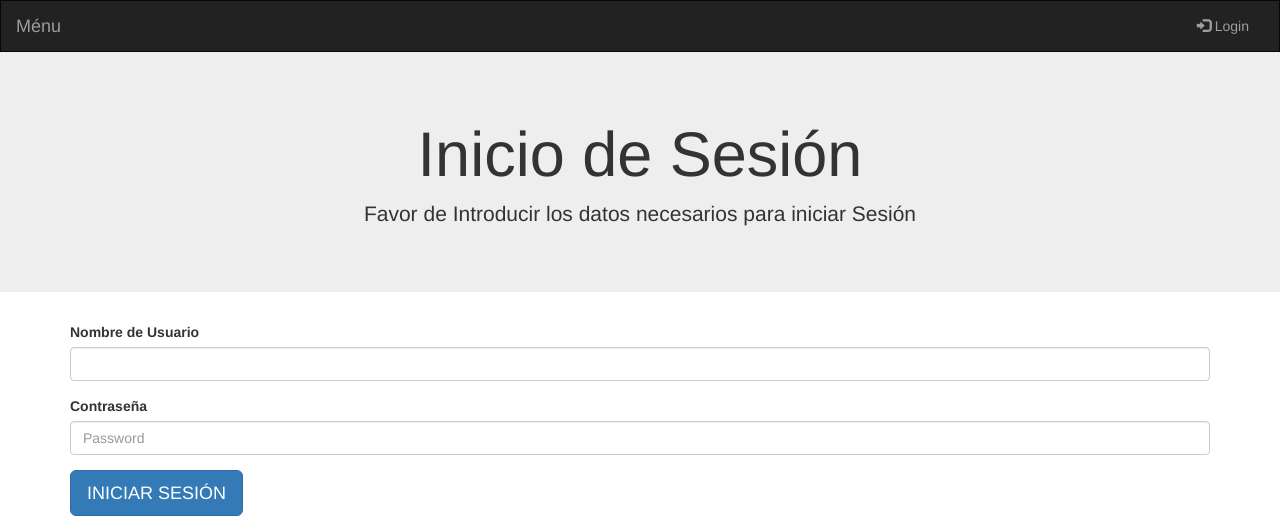
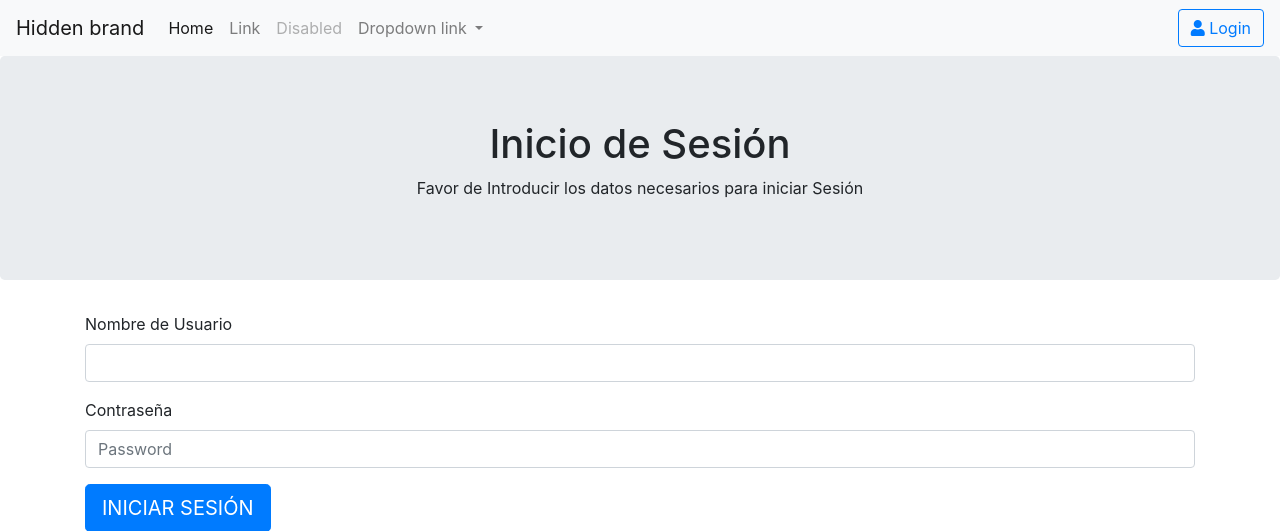
Before and after one commit to elinformatico/fer-project-front, a PHP site: page /fnz/ in a window 1280 px wide. Shown: the top 531 px of the page. Run offline with PHP 8.4, Linux system fonts and the light colour scheme; data that the repository does not hold is empty; some libraries are stand-ins or nearby versions.

Commit message:
refactor: Se actualizo a nueva version de Bootstrap v4 y nueva lib de iconos local en vendor

```diff
--- a/core/templates/common/header.php
+++ b/core/templates/common/header.php
@@ -3,7 +3,7 @@
 <head>
   <title><?php echo $pageData['nameSection']; ?></title>
   <meta charset="utf-8">
-  <meta name="viewport" content="width=device-width, initial-scale=1">
+  <meta name="viewport" content="width=device-width, initial-scale=1, shrink-to-fit=no">
 
   <link rel="shortcut icon" href="<?php echo $pageData['app_base']; ?>/favicon.ico" type="image/x-icon">
   <link rel="icon" href="<?php echo $pageData['app_base']; ?>/favicon.ico" type="image/x-icon">
@@ -12,12 +12,21 @@
   <script src="<?php echo $pageData['app_base']; ?>/js/vendor/angular/angular.min.js"></script>
   <!-- ================================================================================= -->
 
-  <link rel="stylesheet" href="https://maxcdn.bootstrapcdn.com/bootstrap/3.3.7/css/bootstrap.min.css">
+  <!-- Bootstrap 4 CSS -->
+  <link rel="stylesheet"
+        href="https://maxcdn.bootstrapcdn.com/bootstrap/4.0.0/css/bootstrap.min.css"
+        integrity="sha384-Gn5384xqQ1aoWXA+058RXPxPg6fy4IWvTNh0E263XmFcJlSAwiGgFAW/dAiS6JXm"
+        crossorigin="anonymous">
+
   <script src="https://ajax.googleapis.com/ajax/libs/jquery/1.12.4/jquery.min.js"></script>
-  <script src="https://maxcdn.bootstrapcdn.com/bootstrap/3.3.7/js/bootstrap.min.js"></script>
 
-  <link rel="stylesheet" href="https://maxcdn.bootstrapcdn.com/font-awesome/4.3.0/css/font-awesome.min.css">
+  <!-- Bootstrap JS -->
+  <script src="https://maxcdn.bootstrapcdn.com/bootstrap/4.0.0/js/bootstrap.min.js"
+          integrity="sha384-JZR6Spejh4U02d8jOt6vLEHfe/JQGiRRSQQxSfFWpi1MquVdAyjUar5+76PVCmYl"
+          crossorigin="anonymous"></script>
 
+  <!-- Font Awesome CSS -->
+  <link href="<?php echo $pageData['app_base']; ?>/js/vendor/font-awesome-v5/css/all.css" rel="stylesheet">
 
   <script src="<?php echo $pageData['app_base']; ?>/js/vendor/animate/angular-animate.min.js"></script>
   <!-- Bootstrap angular-->
@@ -29,6 +38,9 @@
 
   <!-- Preloading -->
   <link rel="stylesheet" href="<?php echo $pageData['app_base']; ?>/js/plugins/preloading/preloading.css">
+
+  <!-- Submenu Controller -->
+  <script src="<?php echo $pageData['app_base']; ?>/js/plugins/bootstrap-submenu/submenu-ctrl.js"></script>
 
   <!-- ================================================================================= -->
   <script src="<?php echo $pageData['app_base']; ?>/js/app.js"></script>
@@ -74,4 +86,4 @@
 </div>
 
 <input type="hidden" id="userId" value="<?php echo getSessionUserId(); ?>" />
-<!-- Navigation Menu start here -->
+<!-- Navigation Menu start below here -->
--- a/core/templates/common/menu-school.php
+++ b/core/templates/common/menu-school.php
@@ -0,0 +1,67 @@
+
+<nav class="navbar navbar-expand-lg navbar-light bg-light">
+
+  <button class="navbar-toggler" type="button" data-toggle="collapse" data-target="#navbarTogglerDemo01" aria-controls="navbarTogglerDemo01" aria-expanded="false" aria-label="Toggle navigation">
+    <span class="navbar-toggler-icon"></span>
+  </button>
+
+  <div class="collapse navbar-collapse" id="navbarTogglerDemo01">
+    <a class="navbar-brand" href="#">Hidden brand</a>
+    <ul class="navbar-nav mr-auto mt-2 mt-lg-0">
+      <li class="nav-item active">
+        <a class="nav-link" href="#">Home <span class="sr-only">(current)</span></a>
+      </li>
+      <li class="nav-item">
+        <a class="nav-link" href="#">Link</a>
+      </li>
+      <li class="nav-item">
+        <a class="nav-link disabled" href="#">Disabled</a>
+      </li>
+		<li class="nav-item dropdown">
+
+			<a class="nav-link dropdown-toggle" href="http://example.com" id="navbarDropdownMenuLink" data-toggle="dropdown" aria-haspopup="true" aria-expanded="false">
+			  Dropdown link
+			</a>
+
+			<ul class="dropdown-menu" aria-labelledby="navbarDropdownMenuLink">
+			  <li><a class="dropdown-item" href="#">Action</a></li>
+			  <li><a class="dropdown-item" href="#">Another action</a></li>
+
+			  <li class="dropdown-submenu"><a class="dropdown-item dropdown-toggle" href="#">Submenu</a>
+
+				<ul class="dropdown-menu">
+				  <li><a class="dropdown-item" href="#">Submenu action</a></li>
+				  <li><a class="dropdown-item" href="#">Another submenu action</a></li>
+
+
+				  <li class="dropdown-submenu"><a class="dropdown-item dropdown-toggle" href="#">Subsubmenu</a>
+					<ul class="dropdown-menu">
+					  <li><a class="dropdown-item" href="#">Subsubmenu action</a></li>
+					  <li><a class="dropdown-item" href="#">Another subsubmenu action</a></li>
+					</ul>
+				  </li>
+
+				  <li class="dropdown-submenu"><a class="dropdown-item dropdown-toggle" href="#">Second subsubmenu</a>
+					<ul class="dropdown-menu">
+					  <li><a class="dropdown-item" href="#">Subsubmenu action</a></li>
+					  <li><a class="dropdown-item" href="#">Another subsubmenu action</a></li>
+					</ul>
+				  </li>
+				</ul>
+			  </li>
+			</ul>
+		</li>
+    </ul>
+
+    <?php if (!isSessionActive()) : ?>
+        <a href="login" class="btn btn-outline-primary my-2 my-sm-0" type="submit">
+            <i class="fas fa-user"></i> Login
+        </a>
+    <?php else : ?>
+         <a href="logout" class="btn btn-outline-primary my-2 my-sm-0" type="submit">
+            <i class="fas fa-user"></i> Logout
+         </a>
+    <?php endif; ?>
+
+  </div>
+</nav>
--- a/core/utils.php
+++ b/core/utils.php
@@ -63,8 +63,8 @@
     {
         global $pages;
         include_once "core/templates/common/header.php";
-        include_once "core/templates/common/menu.php";
-        # include_once "core/templates/common/menu-school.php";
+        # include_once "core/templates/common/menu.php";
+        include_once "core/templates/common/menu-school.php";
 
         if(isSessionActive()) {
 
--- a/css/style.css
+++ b/css/style.css
@@ -35,3 +35,22 @@ footer {
   color: #E8E8E8;
   font-style: bold;
 }
+
+/* CSS Para el menu principal */
+.dropdown-submenu {
+  position: relative;
+}
+
+.dropdown-submenu a::after {
+  transform: rotate(-90deg);
+  position: absolute;
+  right: 6px;
+  top: .8em;
+}
+
+.dropdown-submenu .dropdown-menu {
+  top: 0;
+  left: 100%;
+  margin-left: .1rem;
+  margin-right: .1rem;
+}
--- /dev/null
+++ b/js/plugins/bootstrap-submenu/submenu-ctrl.js
@@ -0,0 +1,15 @@
+// Sub-menu controller is to enable the sub-menu funtionality
+// Reference: https://codepen.io/surjithctly/pen/PJqKzQ
+$( document ).ready(function() {
+    $('.dropdown-menu a.dropdown-toggle').on('click', function(e) {
+    if (!$(this).next().hasClass('show')) {
+      $(this).parents('.dropdown-menu').first().find('.show').removeClass("show");
+    }
+    var $subMenu = $(this).next(".dropdown-menu");
+    $subMenu.toggleClass('show');
+    $(this).parents('li.nav-item.dropdown.show').on('hidden.bs.dropdown', function(e) {
+      $('.dropdown-submenu .show').removeClass("show");
+    });
+    return false;
+  });
+});
```
